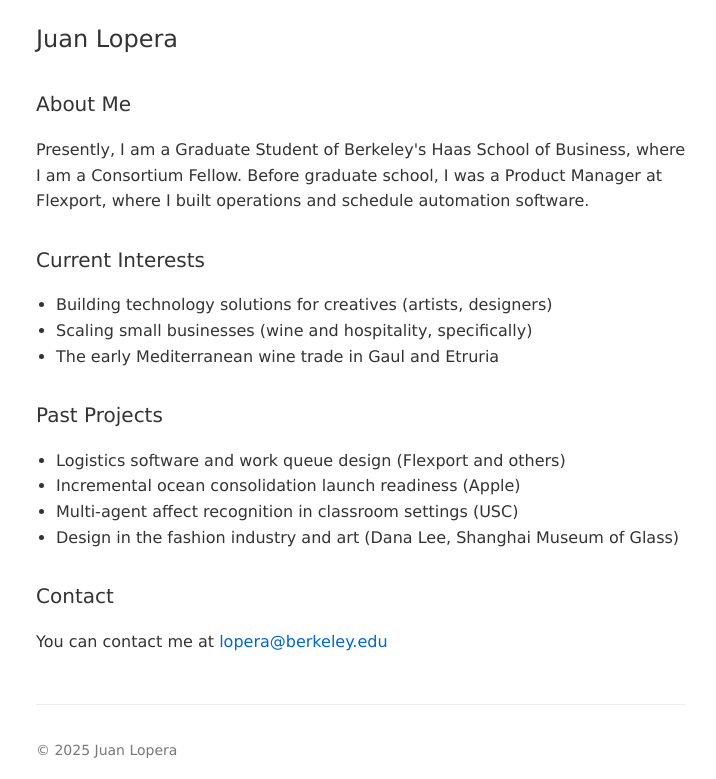
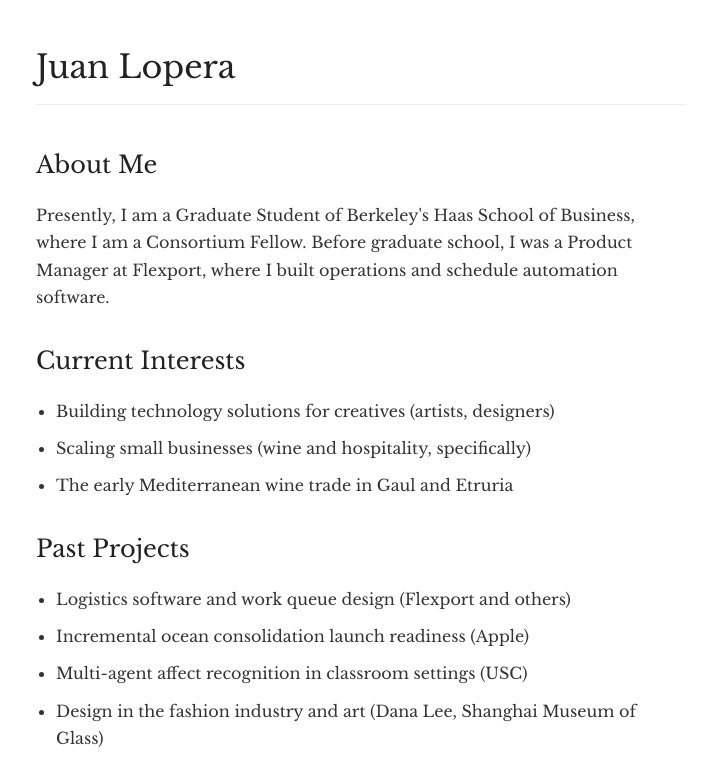
Before and after one commit to juanl0pera/juanl0era.github.io, a plain HTML site: page index.html in a window 1280 px wide. Shown: the top 779 px of the page, without its empty margins (279-995 px from the left). Drawn offline with nearby package versions, Linux system fonts and the light colour scheme.

Commit message:
Update style.css

```diff
--- a/style.css
+++ b/style.css
@@ -1,7 +1,7 @@
-/* Paul Graham-inspired minimalist style */
+/* Classic serif style inspired by minimalist design */
 body {
-    font-family: Verdana, Geneva, sans-serif;
-    line-height: 1.6;
+    font-family: 'Libre Baskerville', Georgia, serif;
+    line-height: 1.7;
     color: #333;
     margin: 0;
     padding: 0;
@@ -11,21 +11,26 @@ body {
 .container {
     max-width: 650px;
     margin: 0 auto;
-    padding: 20px;
+    padding: 40px 20px;
 }
 
 h1, h2, h3 {
     font-weight: normal;
+    color: #222;
 }
 
 h1 {
-    font-size: 24px;
+    font-size: 32px;
     margin-top: 0;
+    margin-bottom: 40px;
+    border-bottom: 1px solid #eee;
+    padding-bottom: 10px;
 }
 
 h2 {
-    font-size: 20px;
+    font-size: 24px;
     margin-top: 30px;
+    margin-bottom: 15px;
 }
 
 p {
@@ -43,10 +48,15 @@ a:hover {
 
 ul {
     padding-left: 20px;
+    margin-bottom: 30px;
+}
+
+li {
+    margin-bottom: 10px;
 }
 
 footer {
-    margin-top: 50px;
+    margin-top: 60px;
     font-size: 14px;
     color: #777;
     border-top: 1px solid #eee;
```
